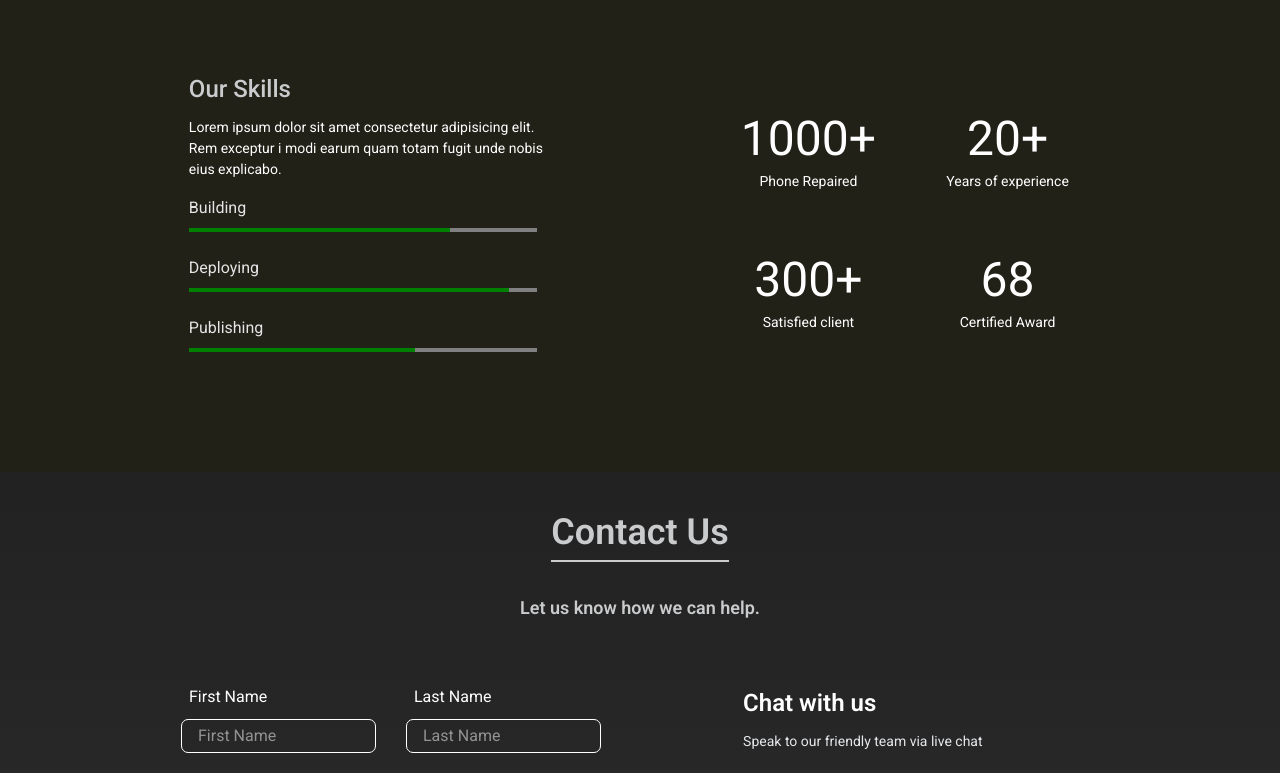
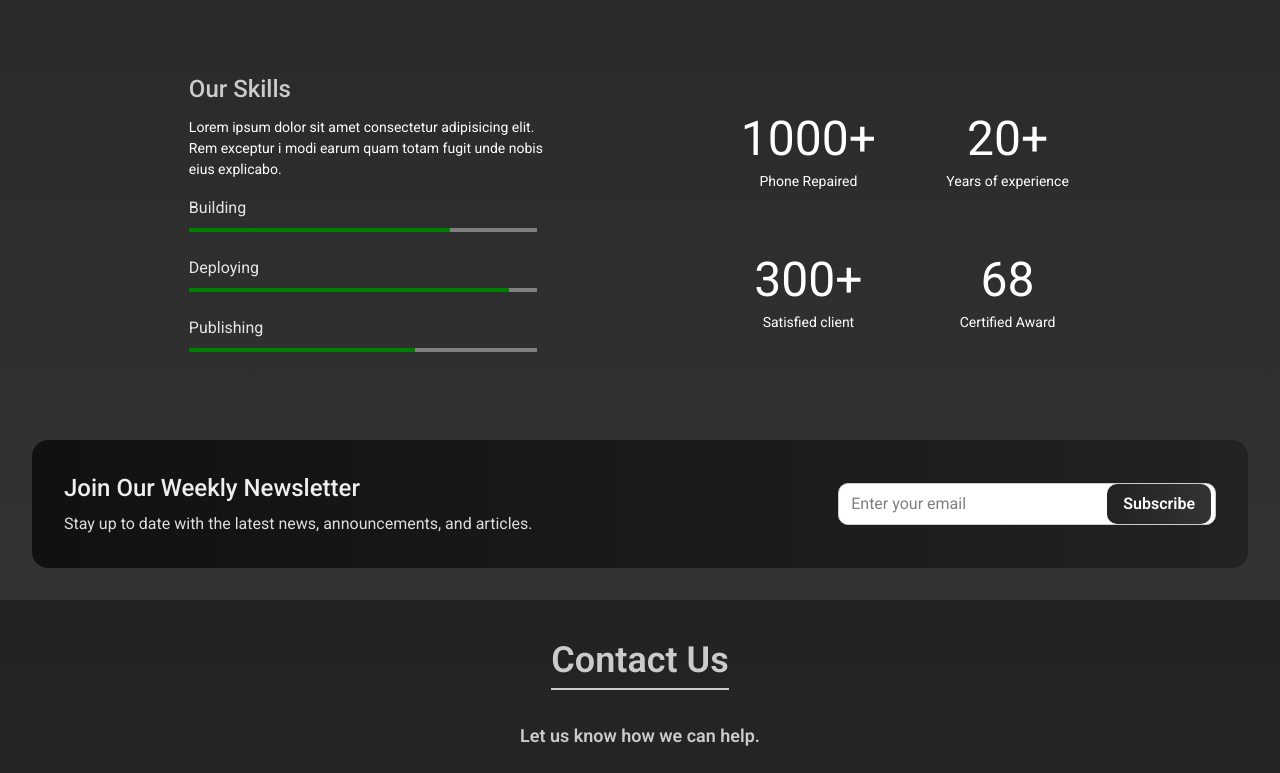
Before and after one commit to Eyup-16/Samobile, a React (Vite) app: page / in a window 1280 px wide. Shown: the part 2788-3561 px from the top of the page. Built offline with nearby package versions, Linux system fonts and the light colour scheme.

Commit message:
Update About.tsx

```diff
--- a/src/Components/About.tsx
+++ b/src/Components/About.tsx
@@ -1,8 +1,20 @@
-import React from 'react'
+import React ,{useState}from 'react'
 import { Element } from 'react-scroll';
 function About() {
+  const [email,setEmail] = useState('')
+  const clearInput = ()=> {
+   setEmail('')
+
+  }
+
+   const handleSubmit = (event: React.FormEvent) => {
+      event.preventDefault(); // Prevents the default form submission behavior
+      alert('Message sent ✅');
+      clearInput()
+
+    };
   return (
-    <section className=' bg-[#212118] p-8'>
+    <section className=' bg-[linear-gradient(to_bottom,_#222,_#333)] p-8'>
       <Element name='About'></Element>
     {/* Header + description */}
     <div className="text-center">
@@ -67,7 +79,31 @@ function About() {
       </div>
 
     </article>
+    {/* Join US file */}
+    <aside className='flex justify-between items-center bg-[linear-gradient(to_right,_#111,_#222)] p-8 rounded-2xl'>
+     <div className='flex flex-col justify-center'>
+      <h1 className='text-2xl font-[500] text-[#eee] mb-2'>Join Our Weekly Newsletter</h1>
+      <p className='text-[#ddd]'>Stay up to date with the latest news, announcements, and articles.</p>
+     </div>
 
+     <form className='flex items-center border border-[#ccc] rounded-[10px] pl-3 pr-1 bg-white'>
+    <input
+      value={email}
+      onChange={(e)=>setEmail(e.target.value)}
+      type="email"
+      placeholder='Enter your email'
+      className='border-none rounded-[6px] focus:outline-none w-64'
+      required
+    />
+    <button
+      className='px-4 py-2 bg-[linear-gradient(to_right,_#222,_#333)] text-white text-center border-none rounded-[10px]
+                cursor-pointer hover:bg-[linear-gradient(to_right,_#333,_#222)] transition-all duration-800 font-semibold'
+      onClick={handleSubmit}
+    >
+      Subscribe
+    </button>
+  </form>
+    </aside>
 </section>
   )
 }
```
